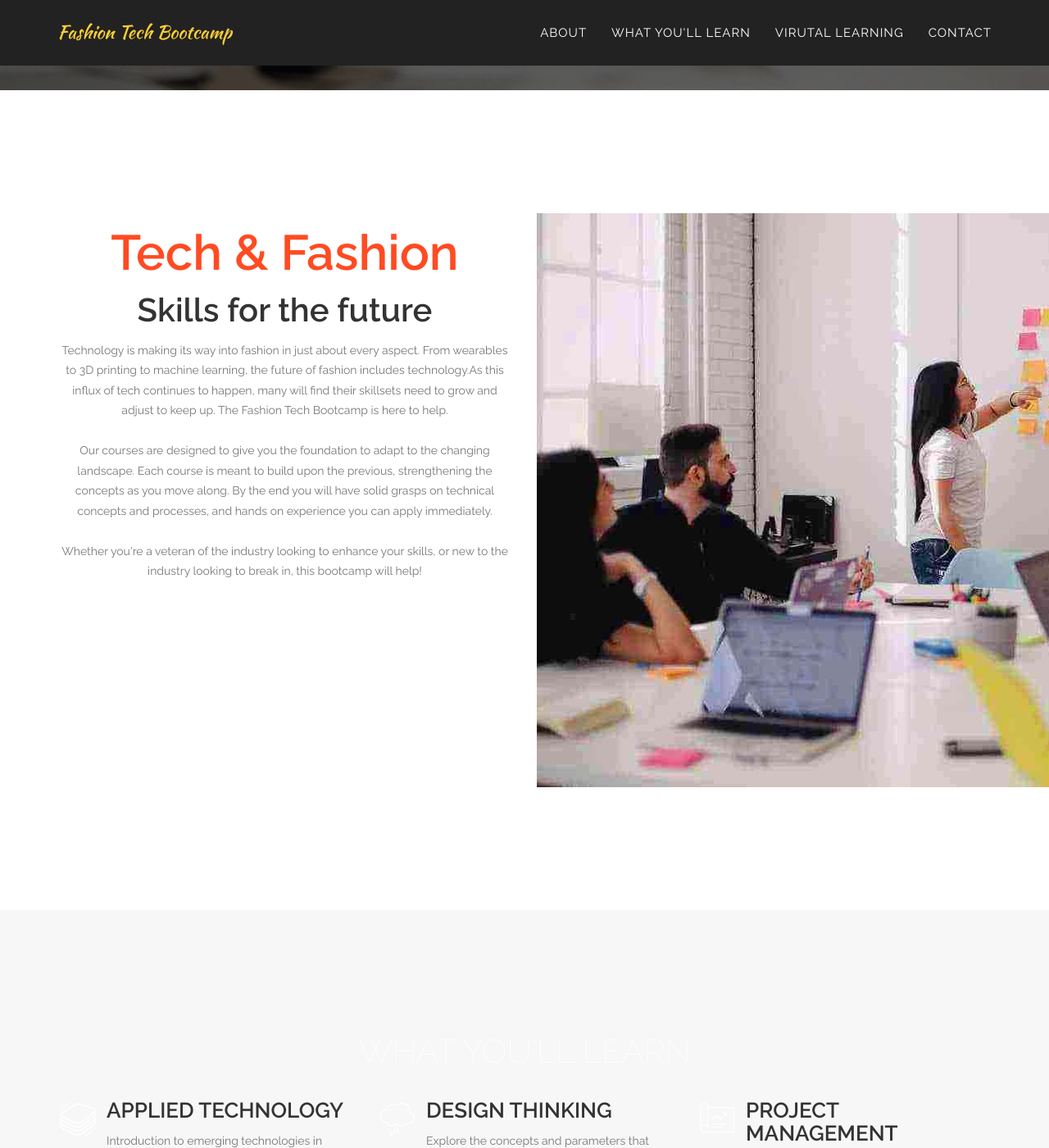
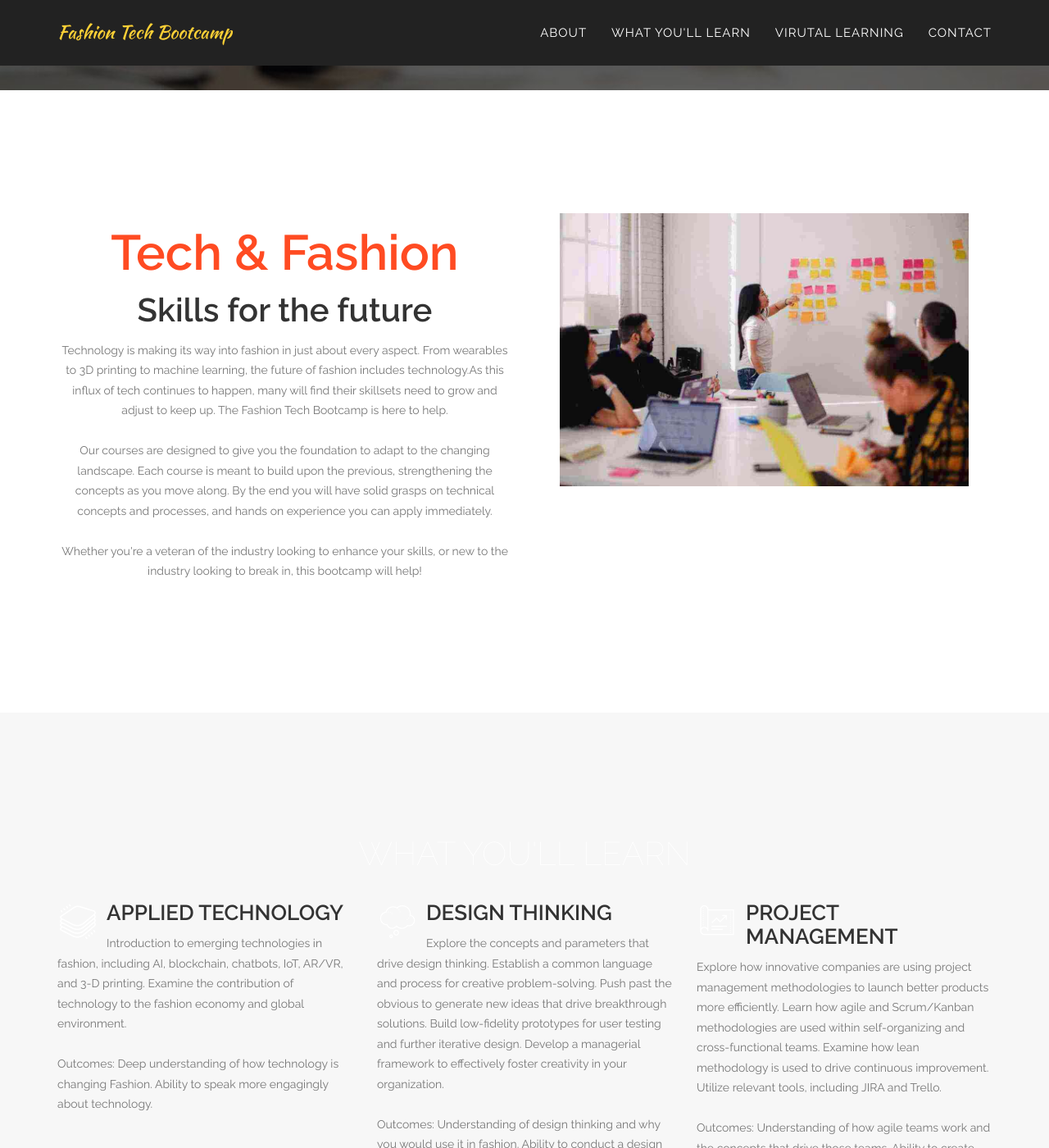
Before and after one commit to fashionbootcamp/info-site, a Jekyll site: the page built from index.html, in a window 1280 px wide and 1400 px high, scrolled down 755 px. Shown: the whole window at 82% size. Built offline with Jekyll 4.4.1, drawn with Linux system fonts in a browser that asks for light colours; some web fonts are replaced.

Commit message:
Update agency.css

```diff
--- a/_includes/css/agency.css
+++ b/_includes/css/agency.css
@@ -351,7 +351,7 @@ section h3.section-subheading {
     }
 }
 
-#services img {
+#about img {
     width: 90%;
 }
 
```
